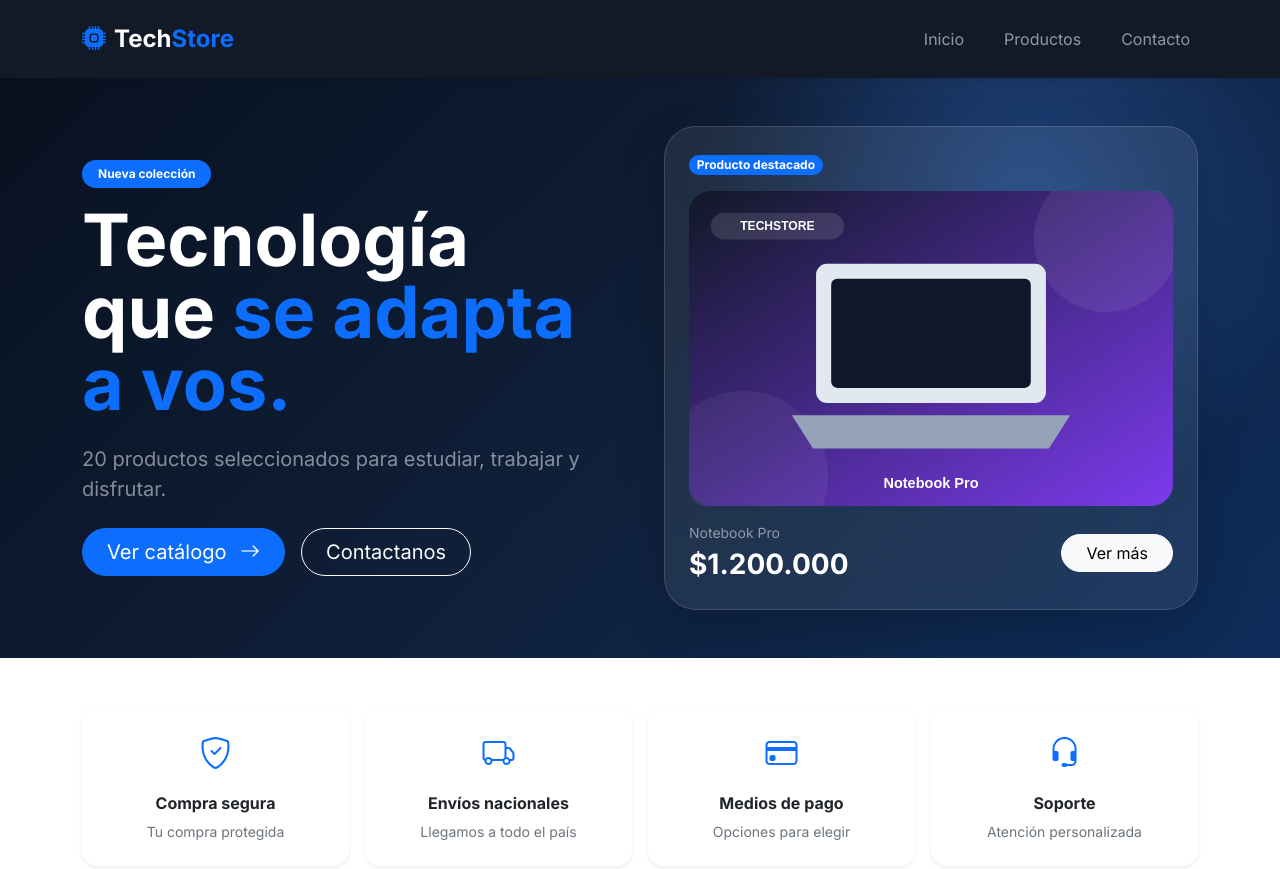
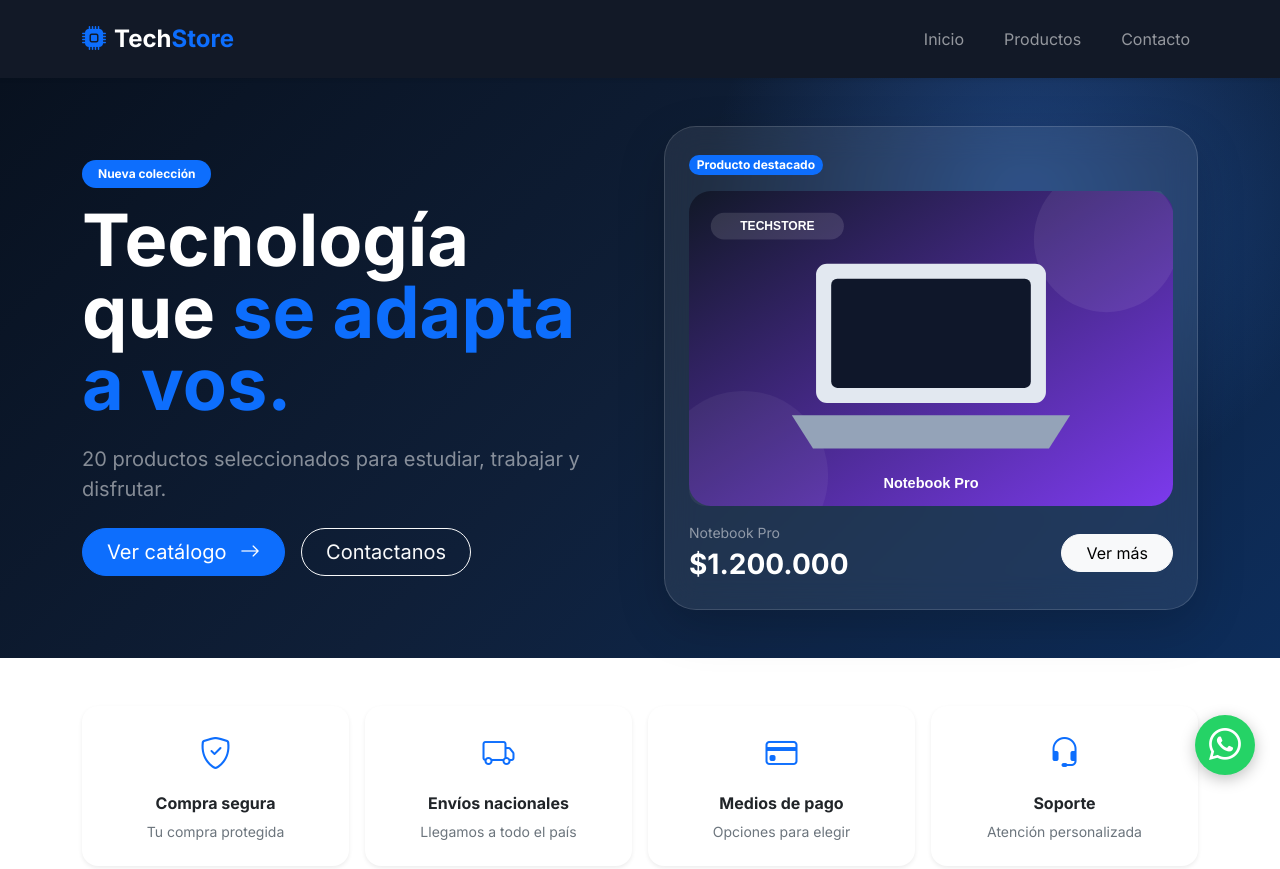
Before and after one commit to LoreDenhoff/cilsa-Boostrap, a plain HTML site: page index.html in a window 1280 px wide. Shown: the top 869 px of the page. Drawn offline with nearby package versions, Linux system fonts and the light colour scheme.

Commit message:
feat: icono de wsp fixed y favicon

```diff
--- a/index.html
+++ b/index.html
@@ -4,6 +4,7 @@
 <meta charset="utf-8">
 <meta name="viewport" content="width=device-width, initial-scale=1">
 <title>TechStore - Inicio</title>
+<link rel="icon" type="image/png" href="./img/favicon.png">
 
 <link href="https://cdn.jsdelivr.net/npm/bootstrap@5.3.8/dist/css/bootstrap.min.css" rel="stylesheet">
 <link rel="stylesheet" href="https://cdn.jsdelivr.net/npm/bootstrap-icons@1.11.3/font/bootstrap-icons.min.css">
@@ -149,6 +150,14 @@
   </div>
 </footer>
 
+<a href="http://wa.me/5491112345678"
+class="whatsapp"
+target="_blank"
+rel="noopener noreferrer"
+aria-label="Contactar por Whatsapp"
+>
+<i class="bi bi-whatsapp"></i>
+</a>
 <script src="https://cdn.jsdelivr.net/npm/bootstrap@5.3.8/dist/js/bootstrap.bundle.min.js"></script>
 </body>
 </html>
--- a/styles.css
+++ b/styles.css
@@ -57,3 +57,27 @@ body{background:#f8fafc;color:var(--ts-text)}
 }
 
 footer{background:#08111f}
+
+.whatsapp{
+  position: fixed;
+  right: 25px;
+  bottom: 25px;
+  width: 60px;
+  height: 60px;
+  display: flex;
+  justify-content: center;
+  align-items: center;
+  background-color: #25d366;
+  color: white;
+  font-size: 2rem;
+  border-radius: 50%;
+  text-decoration: none;
+  box-shadow: 0 4px 15px rgba(0, 0, 0, 0.25);
+  z-index: 1000;
+  transition: transform 0.25;
+}
+
+.whatsapp:hover{
+  color: white;
+  transform: scale(1.1);
+}
```
Also changed, not shown: categorias.html (+1 -0 lines), contacto.html (+1 -0 lines), img/favicon.png (added).
